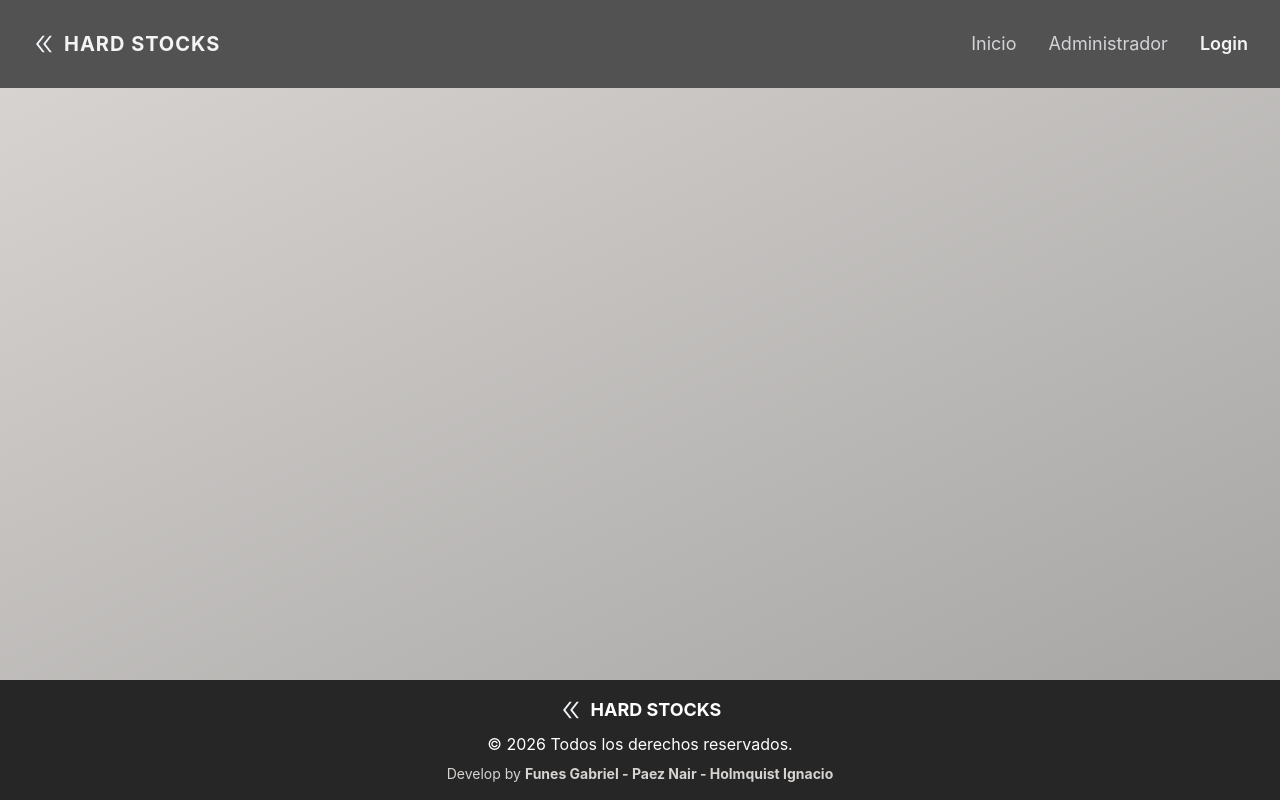
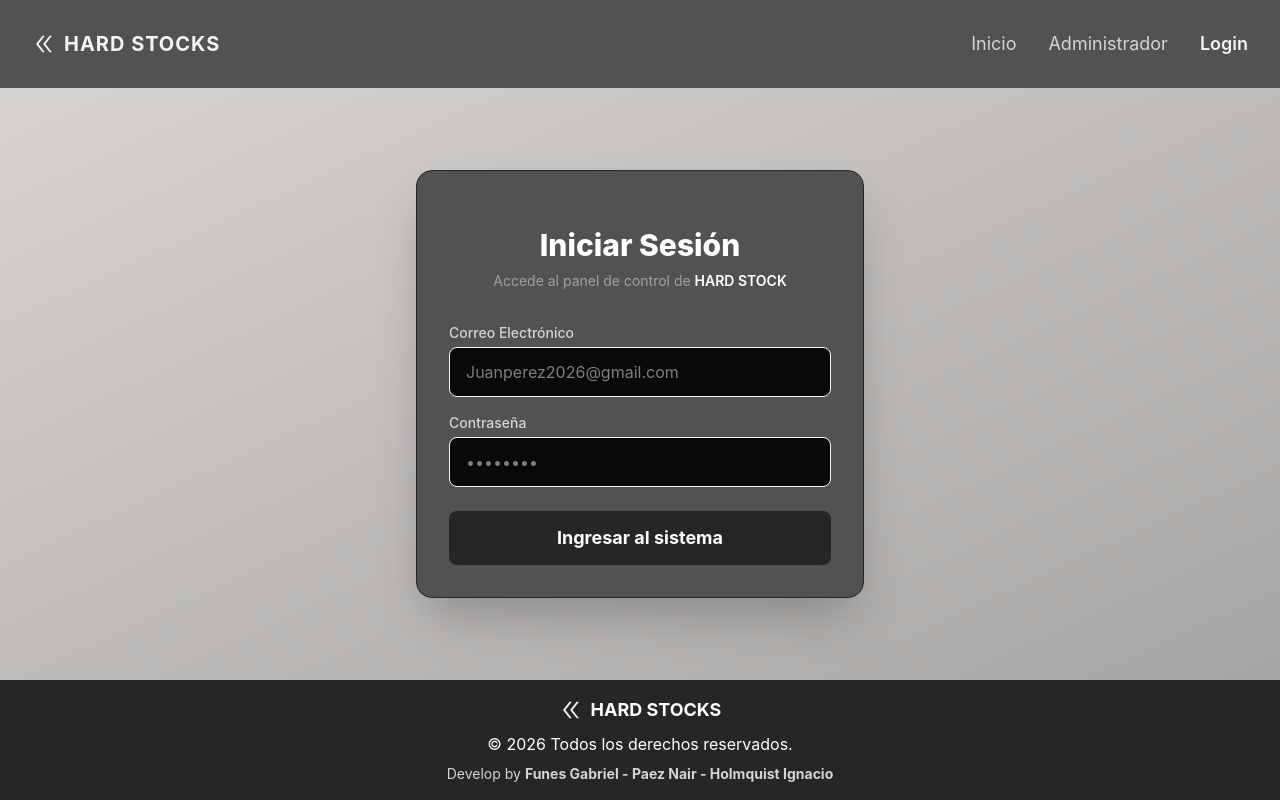
Before and after one commit to nikki0011/E-COMMERCE-PRO-G1-M2, a React (Vite) app: page /login in a window 1280 px wide. Built offline with nearby package versions, Linux system fonts and the light colour scheme.

Commit message:
Estructuramos el maquetado del login

```diff
--- a/src/App.tsx
+++ b/src/App.tsx
@@ -1,13 +1,18 @@
-import { BrowserRouter } from "react-router";
+import { BrowserRouter, Route, Routes } from "react-router";
 import Navbar from "./components/shared/Navbar";
 import Footer from "./components/shared/Footer";
+import Login from "./components/pages/Login";
 
 function App() {
   return (
     <>
       <BrowserRouter>
         <Navbar />
-        <main className="grow bg-linear-to-br from-[#d6d3d1] to-[#a8a6a4]"></main>
+        <main className="grow flex justify-center bg-linear-to-br from-[#d6d3d1] to-[#a8a6a4]">
+          <Routes>
+            <Route path="/login" element={<Login></Login>} />
+          </Routes>
+        </main>
         <Footer />
         </BrowserRouter>
     </>
--- a/src/components/pages/Login.tsx
+++ b/src/components/pages/Login.tsx
@@ -1,11 +1,64 @@
-
 
 const Login = () => {
-    return (
+  return (
+    <section className="flex grow items-center justify-center py-12 px-4 sm:px-6 lg:px-8 animate-fadeIn">
+      <div className="max-w-md w-full space-y-8 bg-neutral-600 p-8 rounded-2xl border border-neutral-800 shadow-2xl backdrop-blur-sm">
         <div>
-            <p>login</p>
+          <h2 className="mt-6 text-center text-3xl font-extrabold text-white">
+            Iniciar Sesión
+          </h2>
+          <p className="mt-2 text-center text-sm text-zinc-400">
+            Accede al panel de control de{" "}
+            <span className="text-white font-semibold">HARD STOCK</span>
+          </p>
         </div>
-    );
+
+        <form className="mt-8 space-y-6">
+          <div className="space-y-4">
+            <div>
+              <label
+                htmlFor="email"
+                className="block text-sm font-medium text-zinc-300 mb-1"
+              >
+                Correo Electrónico
+              </label>
+              <input
+                id="email"
+                type="email"
+                autoComplete="email"
+                className={`w-full px-4 py-3 bg-zinc-950 border rounded-lg text-zinc-100 focus:outline-none focus:ring-2 focus:ring-slate-200/30 transition-all`}
+                placeholder="Juanperez2026@gmail.com"/>
+              <p className="text-red-500 text-xs mt-1 italic">
+              </p>
+            </div>
+            <div>
+              <label
+                htmlFor="password"
+                className="block text-sm font-medium text-zinc-300 mb-1"
+              >
+                Contraseña
+              </label>
+              <input
+                id="password"
+                type="password"
+                autoComplete="current-password"
+                className={`w-full px-4 py-3 bg-zinc-950 border rounded-lg text-zinc-100 focus:outline-none focus:ring-2 focus:ring-slate-200/30 transition-all`}
+                placeholder="••••••••"/>
+              <p className="text-red-500 text-xs mt-1 italic">
+              </p>
+            </div>
+          </div>
+          <div>
+            <button
+              type="submit"
+              className="group relative w-full flex justify-center py-3 px-4 border border-transparent font-bold rounded-lg text-white bg-neutral-800 hover:bg-neutral-900 cursor-pointer text-lg">
+              Ingresar al sistema
+            </button>
+          </div>
+        </form>
+      </div>
+    </section>
+  );
 };
 
 export default Login;
```
